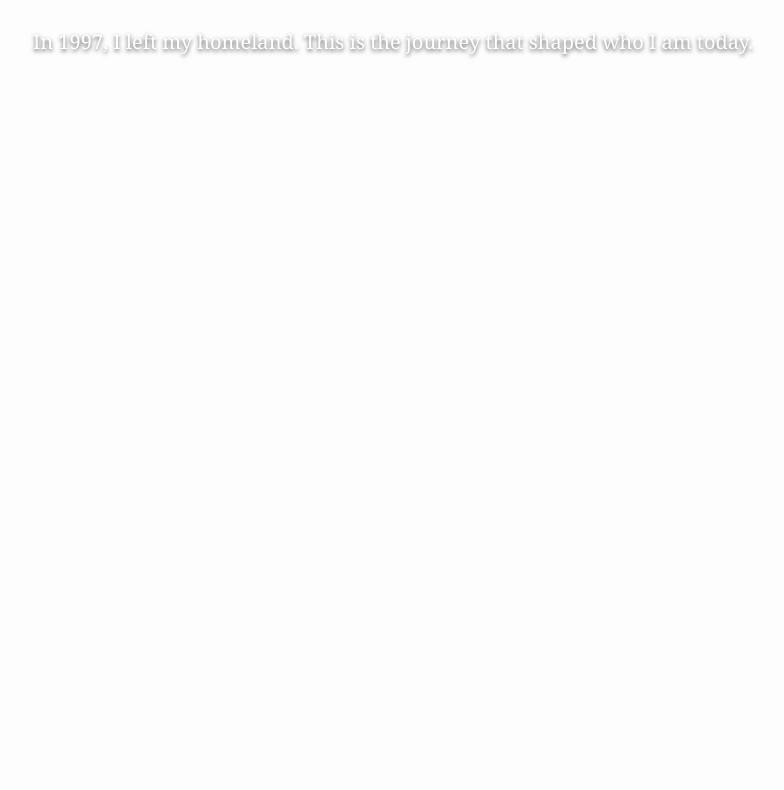
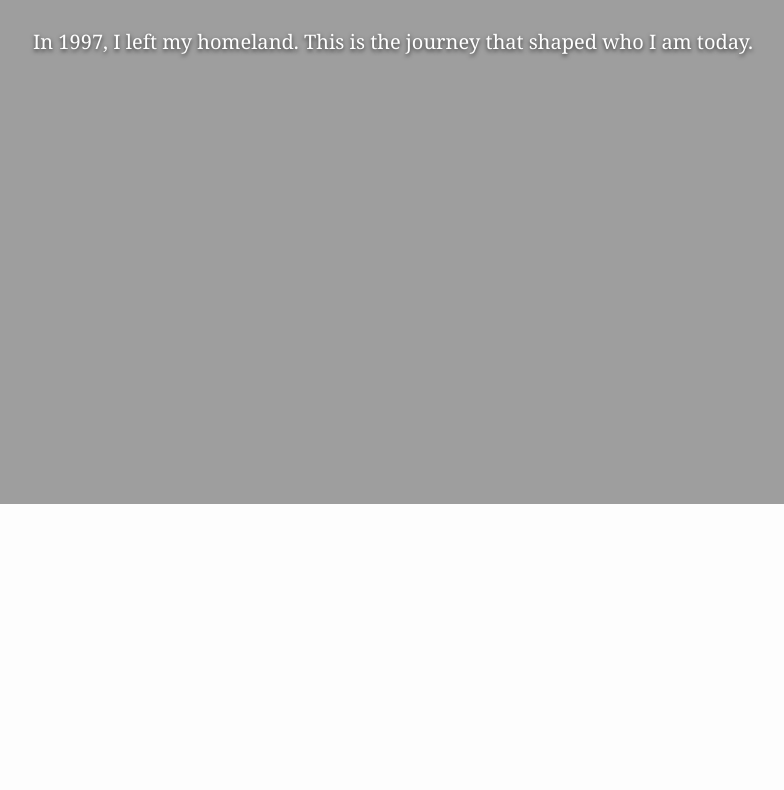
Before and after one commit to yeshipal/lifestory, a plain HTML site: page exile.html in a window 1280 px wide. Shown: the part 552-1342 px from the top of the page, without its empty margins (247-1031 px from the left). Drawn offline with Linux system fonts and the light colour scheme; the site is published under a folder, as on GitHub Pages, so addresses that start at the root find nothing.

Commit message:
Update exile.html

```diff
--- a/exile.html
+++ b/exile.html
@@ -21,7 +21,7 @@
       justify-content: center;
     }
     .hero {
-      background: url('/images/exile-background.png') center/cover no-repeat;
+      background: url('images/exile-background.png') center/cover no-repeat;
       color: white;
       text-shadow: 0 2px 4px rgba(0,0,0,0.7);
       text-align: center;
```
